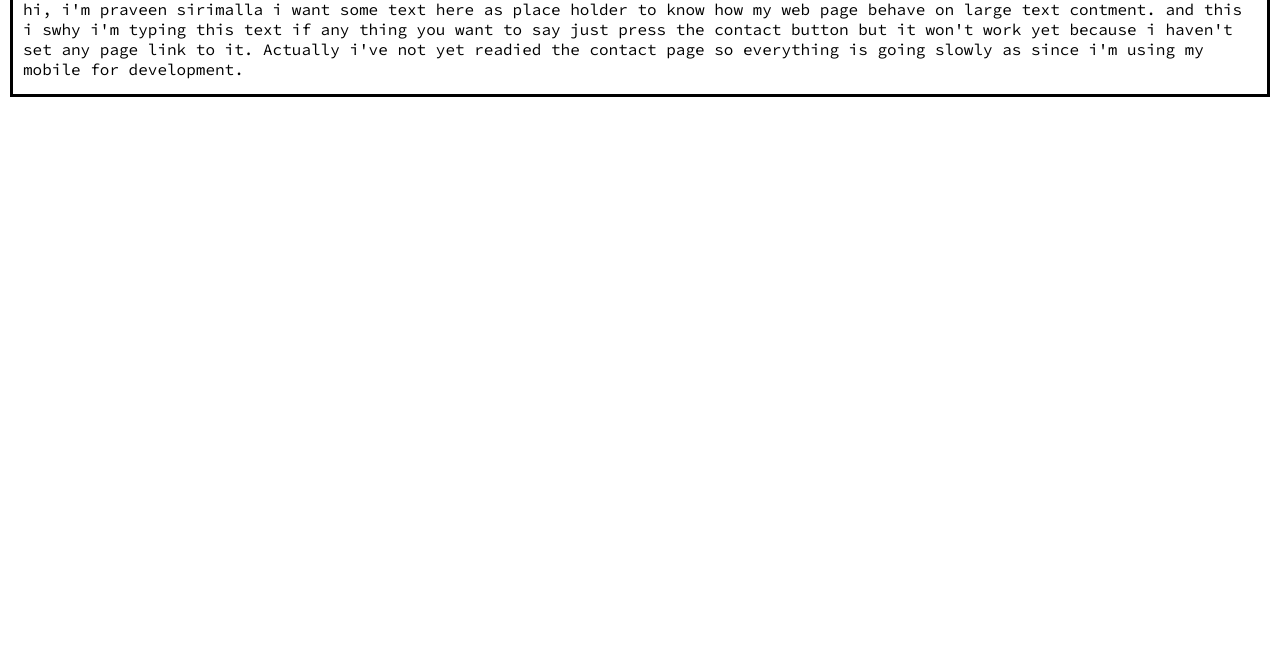
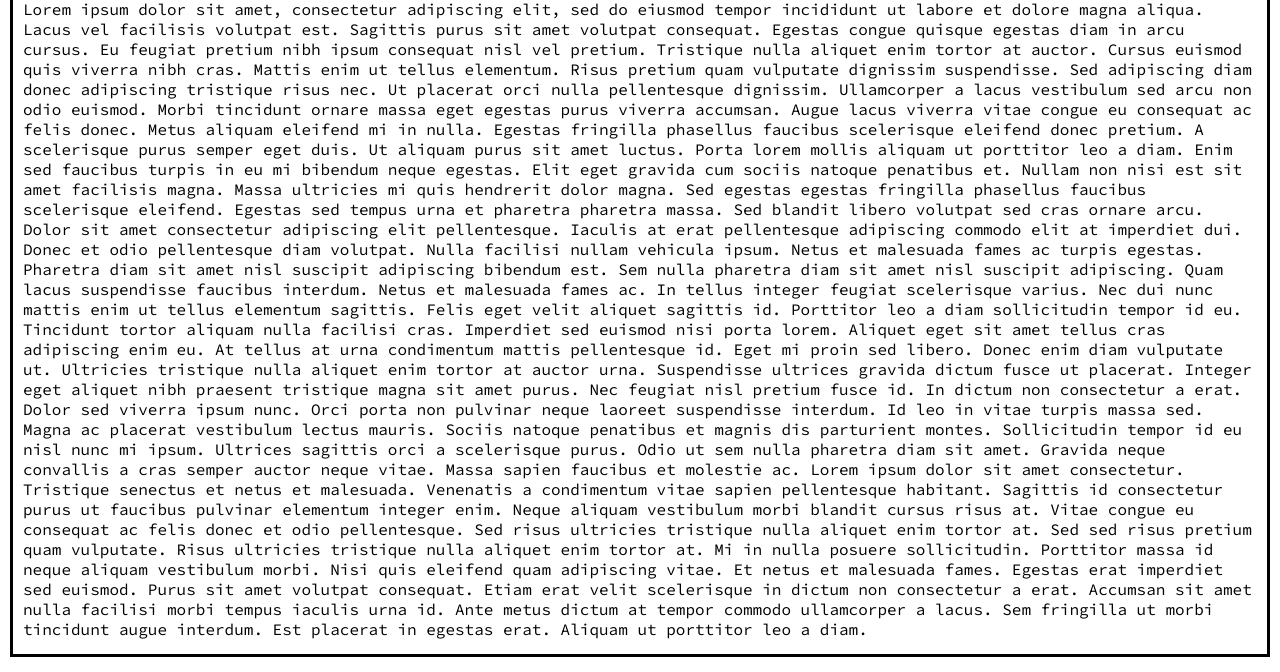
Before and after one commit to prawin008/prawin008.github.io, a plain HTML site: page index.html in a window 1280 px wide. Shown: the part 170-842 px from the top of the page. Before the commit the page ends 800 px from the top, so only its background shows below. Drawn offline with Linux system fonts and the light colour scheme.

Commit message:
added lorem ipsum text

```diff
--- a/index.html
+++ b/index.html
@@ -24,15 +24,15 @@
 		<main>
 				<div>
 						<h1 class="content-title">Hi, hello</h1>
-						<p class="content"> hi, i'm praveen sirimalla i want some text
-						here as place holder to know how my web page
-						behave on large text contment. and this i swhy i'm
-						typing this text if any thing you want to say
-							just press the contact button but it won't work
-							yet because i haven't set any page link to it.
-							Actually i've not yet readied the contact page
-							so everything is going slowly as since i'm
-							using my mobile for development.
+						<p class="content"> Lorem ipsum dolor sit amet, consectetur adipiscing elit, sed do eiusmod tempor incididunt ut labore et dolore magna aliqua. Lacus vel facilisis volutpat est. Sagittis purus sit amet volutpat consequat. Egestas congue quisque egestas diam in arcu cursus. Eu feugiat pretium nibh ipsum consequat nisl vel pretium. Tristique nulla aliquet enim tortor at auctor. Cursus euismod quis viverra nibh cras. Mattis enim ut tellus elementum. Risus pretium quam vulputate dignissim suspendisse. Sed adipiscing diam donec adipiscing tristique risus nec. Ut placerat orci nulla pellentesque dignissim. Ullamcorper a lacus vestibulum sed arcu non odio euismod. Morbi tincidunt ornare massa eget egestas purus viverra accumsan.
+
+Augue lacus viverra vitae congue eu consequat ac felis donec. Metus aliquam eleifend mi in nulla. Egestas fringilla phasellus faucibus scelerisque eleifend donec pretium. A scelerisque purus semper eget duis. Ut aliquam purus sit amet luctus. Porta lorem mollis aliquam ut porttitor leo a diam. Enim sed faucibus turpis in eu mi bibendum neque egestas. Elit eget gravida cum sociis natoque penatibus et. Nullam non nisi est sit amet facilisis magna. Massa ultricies mi quis hendrerit dolor magna. Sed egestas egestas fringilla phasellus faucibus scelerisque eleifend. Egestas sed tempus urna et pharetra pharetra massa. Sed blandit libero volutpat sed cras ornare arcu. Dolor sit amet consectetur adipiscing elit pellentesque. Iaculis at erat pellentesque adipiscing commodo elit at imperdiet dui.
+
+Donec et odio pellentesque diam volutpat. Nulla facilisi nullam vehicula ipsum. Netus et malesuada fames ac turpis egestas. Pharetra diam sit amet nisl suscipit adipiscing bibendum est. Sem nulla pharetra diam sit amet nisl suscipit adipiscing. Quam lacus suspendisse faucibus interdum. Netus et malesuada fames ac. In tellus integer feugiat scelerisque varius. Nec dui nunc mattis enim ut tellus elementum sagittis. Felis eget velit aliquet sagittis id. Porttitor leo a diam sollicitudin tempor id eu. Tincidunt tortor aliquam nulla facilisi cras. Imperdiet sed euismod nisi porta lorem. Aliquet eget sit amet tellus cras adipiscing enim eu. At tellus at urna condimentum mattis pellentesque id. Eget mi proin sed libero. Donec enim diam vulputate ut. Ultricies tristique nulla aliquet enim tortor at auctor urna. Suspendisse ultrices gravida dictum fusce ut placerat.
+
+Integer eget aliquet nibh praesent tristique magna sit amet purus. Nec feugiat nisl pretium fusce id. In dictum non consectetur a erat. Dolor sed viverra ipsum nunc. Orci porta non pulvinar neque laoreet suspendisse interdum. Id leo in vitae turpis massa sed. Magna ac placerat vestibulum lectus mauris. Sociis natoque penatibus et magnis dis parturient montes. Sollicitudin tempor id eu nisl nunc mi ipsum. Ultrices sagittis orci a scelerisque purus. Odio ut sem nulla pharetra diam sit amet. Gravida neque convallis a cras semper auctor neque vitae. Massa sapien faucibus et molestie ac. Lorem ipsum dolor sit amet consectetur. Tristique senectus et netus et malesuada. Venenatis a condimentum vitae sapien pellentesque habitant. Sagittis id consectetur purus ut faucibus pulvinar elementum integer enim.
+
+Neque aliquam vestibulum morbi blandit cursus risus at. Vitae congue eu consequat ac felis donec et odio pellentesque. Sed risus ultricies tristique nulla aliquet enim tortor at. Sed sed risus pretium quam vulputate. Risus ultricies tristique nulla aliquet enim tortor at. Mi in nulla posuere sollicitudin. Porttitor massa id neque aliquam vestibulum morbi. Nisi quis eleifend quam adipiscing vitae. Et netus et malesuada fames. Egestas erat imperdiet sed euismod. Purus sit amet volutpat consequat. Etiam erat velit scelerisque in dictum non consectetur a erat. Accumsan sit amet nulla facilisi morbi tempus iaculis urna id. Ante metus dictum at tempor commodo ullamcorper a lacus. Sem fringilla ut morbi tincidunt augue interdum. Est placerat in egestas erat. Aliquam ut porttitor leo a diam.
 
 						</p>
 
```
